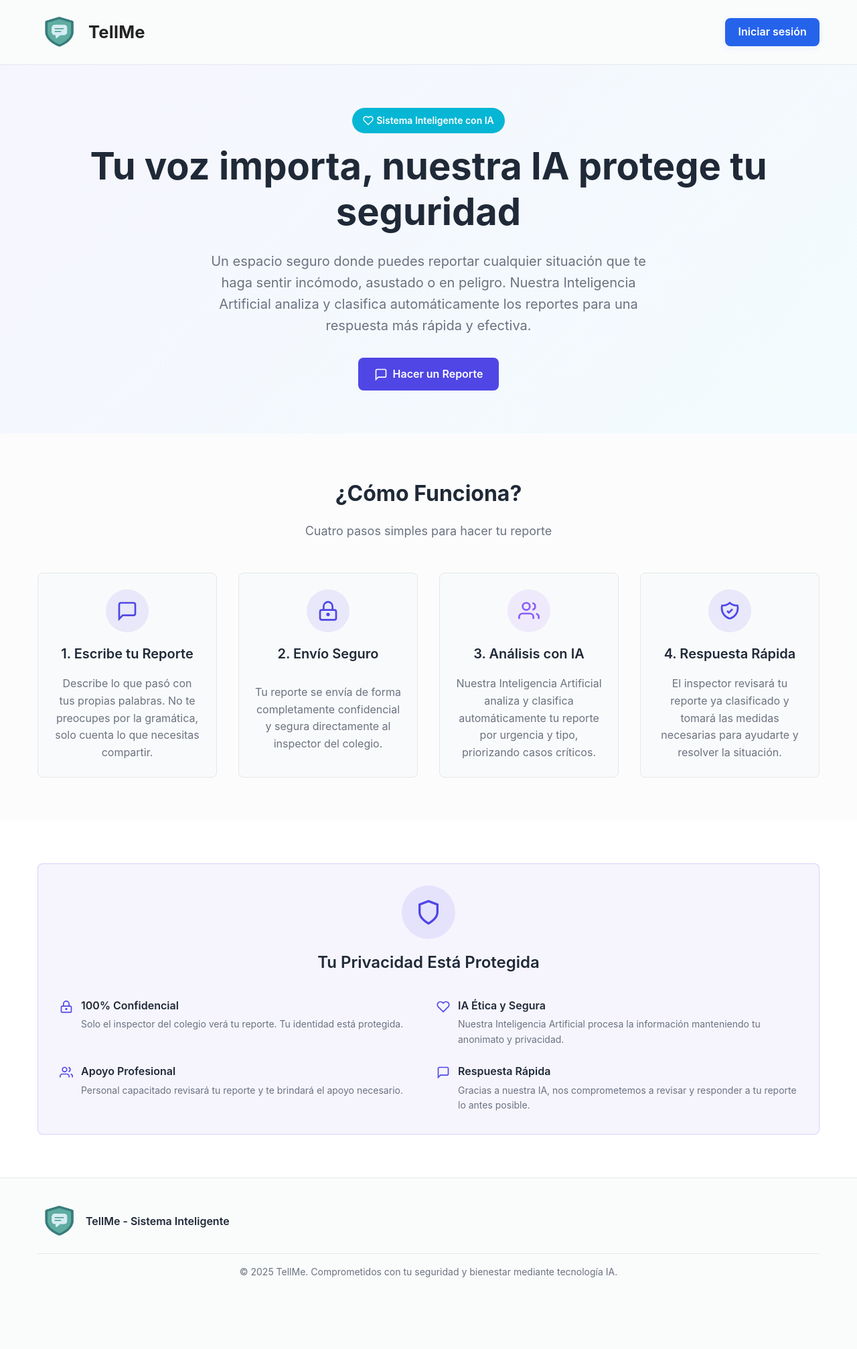
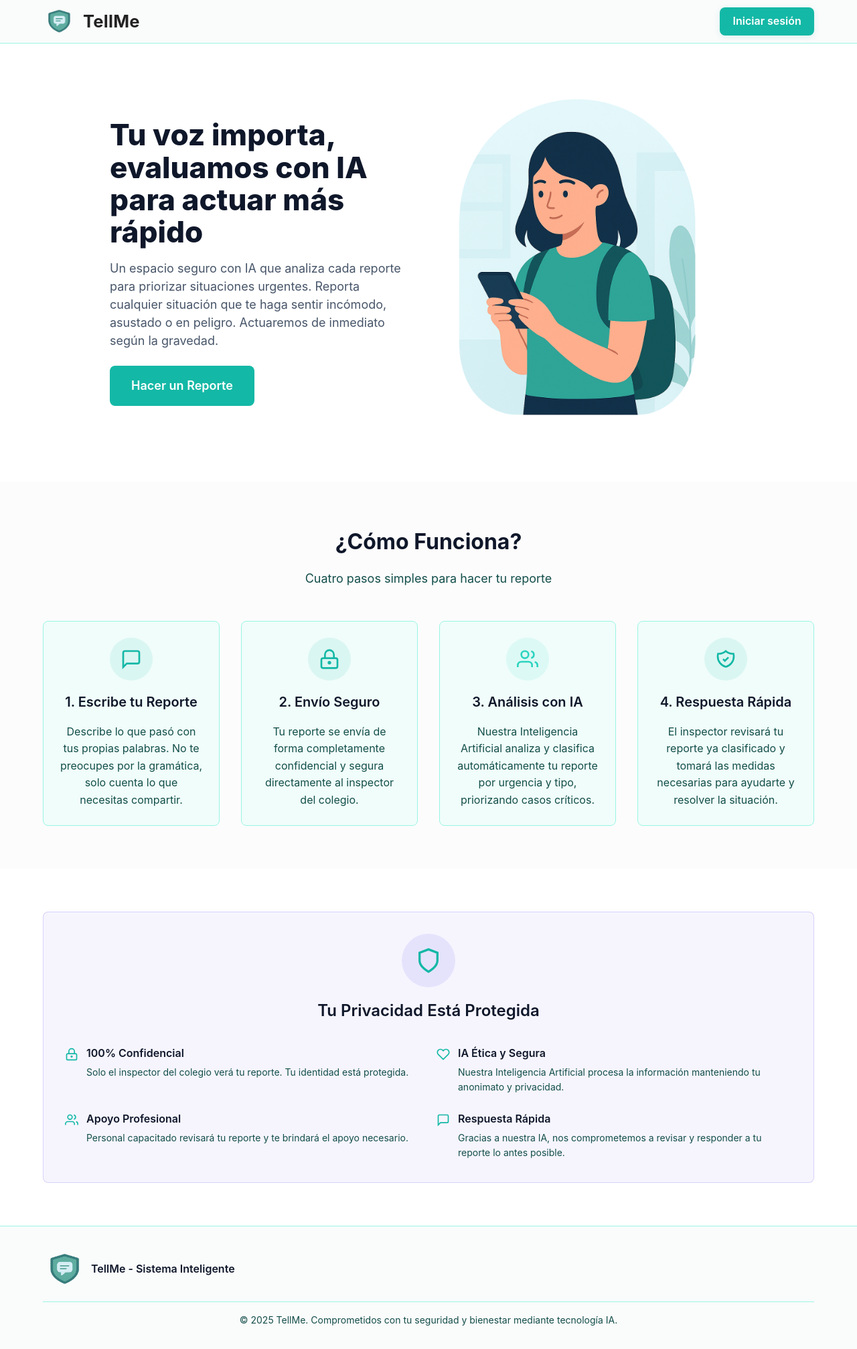
Before and after one commit to hans-07/buzon-de-voz, a Flask app: page / in a window 1280 px wide. Shown: the whole page at 67% size. Before the commit the page ends 1943 px from the top, so only its background shows below. Run offline with Flask 3, Linux system fonts and the light colour scheme; some libraries are stand-ins or nearby versions.

Commit message:
cambios en vista index, admin

```diff
--- a/static/styles/index.css
+++ b/static/styles/index.css
@@ -1,17 +1,25 @@
 /* --- VARIABLES Y RESET --- */
 :root {
-    /* Colores calmantes para confianza y seguridad */
-    --primary: #4f46e5;
-    --secondary: #7c3aed;
-    --accent: #8b5cf6;
-    --ai-color: #06b6d4;
+    /* Nueva paleta de colores teal */
+    --primary: #14b8a6;
+    --primary-dark: #0d9488;
+    --primary-light: #99f6e4;
+    --secondary: #0f766e;
+    --accent: #2dd4bf;
     --background: #ffffff;
-    --foreground: #1f2937;
-    --card: #f9fafb;
-    --muted: #f3f4f6;
-    --muted-foreground: #6b7280;
-    --border: #e5e7eb;
+    --foreground: #0f172a;
+    --card: #f0fdfa;
+    --muted: #ccfbf1;
+    --muted-foreground: #134e4a;
+    --border: #99f6e4;
     --radius: 8px;
+
+    /* Nuevas variables para animaciones */
+    --transition-slow: 0.5s ease-in-out;
+    --transition-normal: 0.3s ease;
+    --shadow-sm: 0 1px 2px rgba(0,0,0,0.05);
+    --shadow-md: 0 4px 6px -1px rgba(0,0,0,0.1);
+    --gradient-primary: linear-gradient(135deg, var(--primary), var(--secondary));
 }
 
 * {
@@ -31,7 +39,7 @@ body {
 .container {
     max-width: 1200px;
     margin: 0 auto;
-    padding: 0 1rem;
+    padding: 0 1.5rem;
 }
 
 .icon {
@@ -51,7 +59,7 @@ body {
     position: sticky;
     top: 0;
     z-index: 50;
-    padding: 1rem 0;
+    padding: 0.5rem 0;
 }
 
 .header-content {
@@ -67,8 +75,8 @@ body {
 }
 
 .logo img {
-    height: 4rem;
-    width: 4rem;
+    height: 3rem;
+    width: 3rem;
     display: block;
 }
 
@@ -113,15 +121,15 @@ body {
 .btn-login {
     margin-left: auto;
     padding: 0.5rem 1.2rem;
-    background: #2563eb;
+    background: var(--primary);
     color: #fff;
     border: none;
     border-radius: 0.5rem;
     font-size: 1rem;
     font-weight: 600;
     text-decoration: none;
-    box-shadow: 0 2px 8px rgba(37, 99, 235, 0.08);
-    transition: background 0.2s, box-shadow 0.2s;
+    box-shadow: 0 2px 8px rgba(20, 184, 166, 0.15);
+    transition: all 0.2s ease;
     cursor: pointer;
     display: flex;
     align-items: center;
@@ -185,51 +194,127 @@ body {
 
 /* --- HERO SECTION --- */
 .hero {
-    padding: 4rem 0;
-    text-align: center;
-    background: linear-gradient(135deg, rgba(79, 70, 229, 0.05) 0%, rgba(6, 182, 212, 0.05) 100%);
+    padding: 0.5rem 0;
+    background: #ffffff;
+    min-height: auto;
+    display: flex;
+    align-items: center;
+}
+
+.hero-grid {
+    display: grid;
+    grid-template-columns: 1fr 1fr;
+    gap: 1.5rem;
+    align-items: center;
+    max-width: 1000px;
+    margin: 0 auto;
 }
 
 .hero-content {
-    max-width: 4xl;
-    margin: 0 auto;
+    padding-right: 1.5rem;
 }
 
-.badge {
-    display: inline-flex;
-    align-items: center;
-    gap: 0.25rem;
-    background: var(--ai-color);
-    color: white;
-    padding: 0.5rem 1rem;
-    border-radius: 9999px;
-    font-size: 0.875rem;
+.logo-section {
     margin-bottom: 1rem;
-    font-weight: 600;
+}
+
+.logo-hero {
+    height: 2.5rem;
+    width: auto;
+    margin-bottom: 0.25rem;
+}
+
+.subtitle {
+    display: block;
+    color: #0f766e;
+    font-size: 1rem;
+    margin-top: 0.25rem;
 }
 
 .hero-title {
-    font-size: clamp(2rem, 5vw, 3.5rem);
-    font-weight: 700;
-    color: var(--foreground);
-    margin-bottom: 1.5rem;
-    line-height: 1.2;
+    font-size: 2.75rem;
+    font-weight: 800;
+    line-height: 1.1;
+    color: #0f172a;
+    margin-bottom: 1rem;
 }
 
 .hero-description {
-    font-size: 1.25rem;
-    color: var(--muted-foreground);
-    margin-bottom: 2rem;
-    max-width: 42rem;
-    margin-left: auto;
-    margin-right: auto;
+    font-size: 1.125rem;
+    color: #475569;
+    margin-bottom: 1.5rem;
+    max-width: 32rem;
+    line-height: 1.5;
 }
 
-.hero-buttons {
-    display: flex;
-    flex-direction: column;
-    gap: 1rem;
-    align-items: center;
+.btn-report {
+    display: inline-block;
+    background: #14b8a6;
+    color: white;
+    padding: 1rem 2rem;
+    border-radius: 8px;
+    font-size: 1.125rem;
+    font-weight: 600;
+    text-decoration: none;
+    transition: all 0.2s ease;
+}
+
+.btn-report:hover {
+    background: #0d9488;
+    transform: translateY(-1px);
+    box-shadow: 0 4px 6px -1px rgba(0, 0, 0, 0.1);
+}
+
+.hero-image {
+    position: relative;
+}
+
+.student-illustration {
+    width: 100%;
+    height: auto;
+    max-width: 420px;
+    margin-left: auto;
+    position: relative;
+    z-index: 1;
+}
+
+/* Media queries para responsividad */
+@media (max-width: 1024px) {
+    .hero-title {
+        font-size: 3rem;
+    }
+}
+
+@media (max-width: 768px) {
+    .hero-grid {
+        grid-template-columns: 1fr;
+        text-align: center;
+    }
+
+    .hero-content {
+        padding-right: 0;
+        order: 0;
+    }
+
+    .hero-image {
+        order: 1;
+        margin-top: 2rem;
+    }
+
+    .student-illustration {
+        max-width: 80%;
+        margin: 0 auto;
+    }
+
+    .logo-section {
+        display: flex;
+        flex-direction: column;
+        align-items: center;
+    }
+
+    .hero-title {
+        font-size: 2.5rem;
+    }
 }
 
 /* --- HOW IT WORKS SECTION --- */
@@ -304,17 +390,17 @@ body {
 }
 
 .step-icon.primary {
-    background: rgba(79, 70, 229, 0.1);
+    background: rgba(20, 184, 166, 0.1);
     color: var(--primary);
 }
 
 .step-icon.secondary {
-    background: rgba(6, 182, 212, 0.1);
-    color: var(--ai-color);
+    background: rgba(15, 118, 110, 0.1);
+    color: var(--secondary);
 }
 
 .step-icon.accent {
-    background: rgba(139, 92, 246, 0.1);
+    background: rgba(45, 212, 191, 0.1);
     color: var(--accent);
 }
 
--- a/templates/index.html
+++ b/templates/index.html
@@ -44,33 +44,24 @@
     {% endif %}
     {% endwith %}
 
-    <!-- Hero Section -->
+        <!-- Hero Section -->
     <section class="hero">
-        <div class="container">
+        <div class="container hero-grid">
             <div class="hero-content">
-                <div class="badge">
-                    <svg class="icon" width="16" height="16" viewBox="0 0 24 24" fill="none" stroke="currentColor"
-                        stroke-width="2">
-                        <path
-                            d="M20.84 4.61a5.5 5.5 0 0 0-7.78 0L12 5.67l-1.06-1.06a5.5 5.5 0 0 0-7.78 7.78l1.06 1.06L12 21.23l7.78-7.78 1.06-1.06a5.5 5.5 0 0 0 0-7.78z" />
-                    </svg>
-                    Sistema Inteligente con IA
-                </div>
-                <h2 class="hero-title">Tu voz importa, nuestra IA protege tu seguridad</h2>
+                <h1 class="hero-title">
+                    Tu voz importa,<br>
+                    evaluamos con IA<br>
+                    para actuar más rápido
+                </h1>
                 <p class="hero-description">
-                    Un espacio seguro donde puedes reportar cualquier situación que te haga sentir incómodo, asustado o
-                    en peligro. Nuestra Inteligencia Artificial analiza y clasifica automáticamente los reportes para
-                    una respuesta más rápida y efectiva.
+                    Un espacio seguro con IA que analiza cada reporte para priorizar situaciones urgentes. Reporta cualquier situación que te haga sentir incómodo, asustado o en peligro. Actuaremos de inmediato según la gravedad.
                 </p>
-                <div class="hero-buttons">
-                    <a href="/enviar_reporte" class="btn-primary">
-                        <svg class="icon" width="20" height="20" viewBox="0 0 24 24" fill="none" stroke="currentColor"
-                            stroke-width="2">
-                            <path d="M21 15a2 2 0 0 1-2 2H7l-4 4V5a2 2 0 0 1 2-2h14a2 2 0 0 1 2 2z" />
-                        </svg>
-                        Hacer un Reporte
-                    </a>
-                </div>
+                <a href="/enviar_reporte" class="btn-report">
+                    Hacer un Reporte
+                </a>
+            </div>
+            <div class="hero-image">
+                <img src="/static/img/niña-tellme.png" alt="Estudiante usando TellMe" class="student-illustration">
             </div>
         </div>
     </section>
```
Also changed, not shown: other parts of static/styles/index.css (+6 -4 lines), static/styles/login.css (+11 -7 lines), static/styles/reporte.css (+13 -9 lines), static/img/niña-tellme.png (added).
